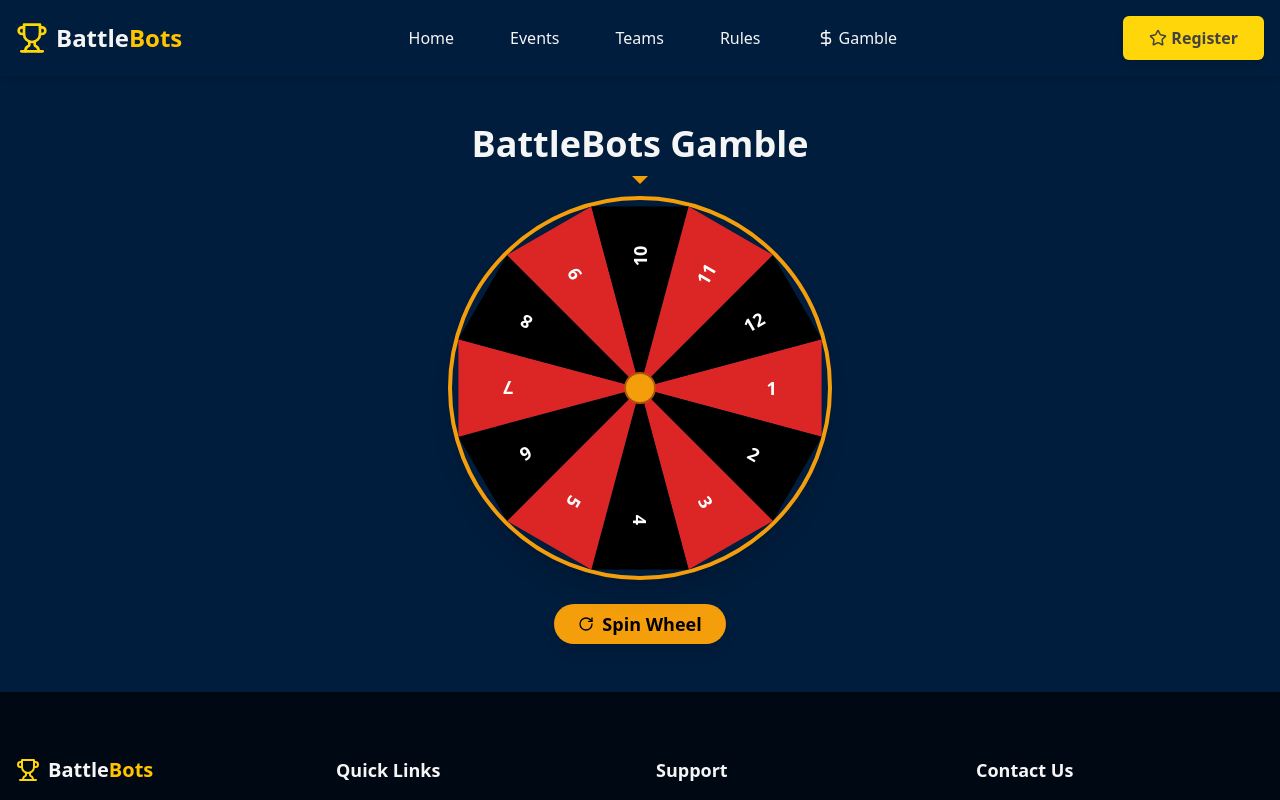
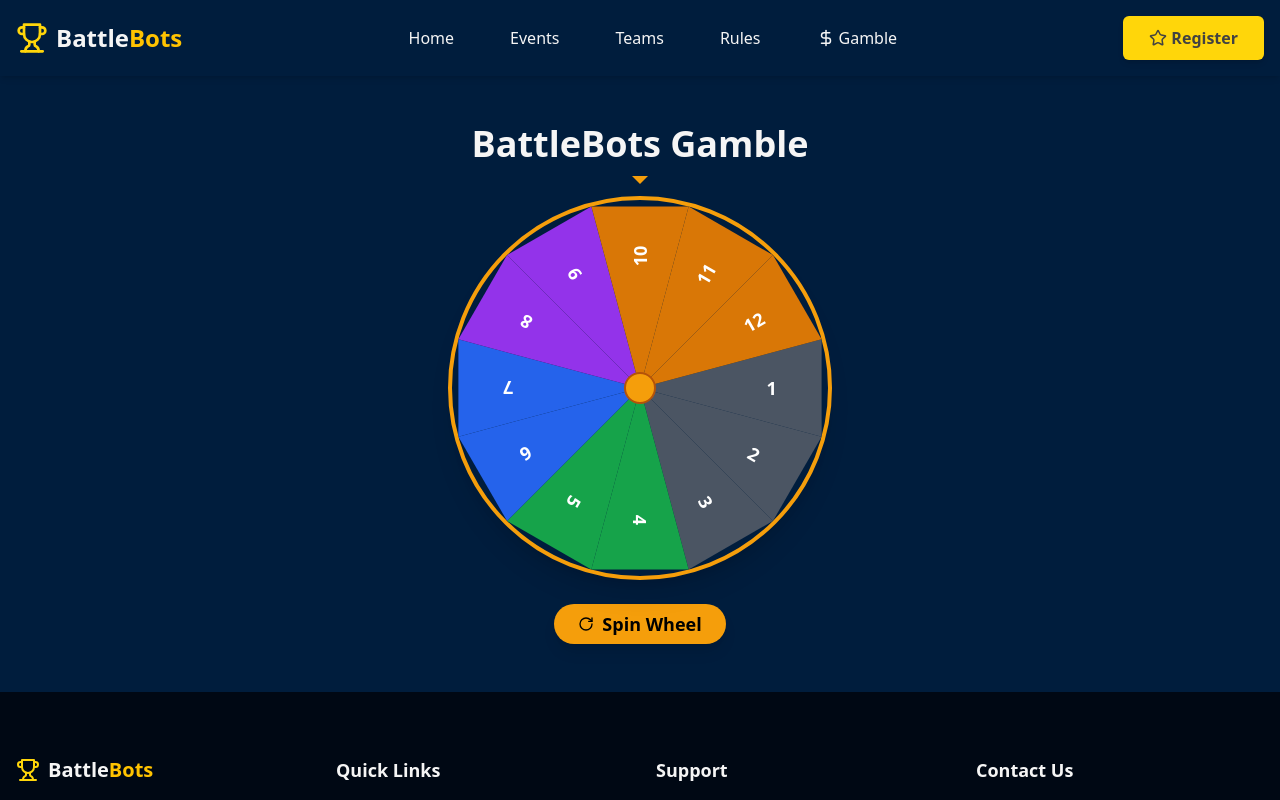
Before and after one commit to bothamlet/battle-bot-arena-hub, a React (Vite) app: page /gamble in a window 1280 px wide. Shown: the top 800 px of the page. Built offline with nearby package versions, Linux system fonts and the light colour scheme.

Commit message:
feat: Implement random robot part rewards
The roulette wheel now awards random robot parts with varying rarities. This includes updating the prize logic to select robot parts and assign rarities.

```diff
--- /dev/null
+++ b/src/components/roulette/RouletteTypes.ts
@@ -0,0 +1,17 @@
+
+import { ReactNode } from "react";
+
+// Robot part types with rarity
+export interface RoulettePart {
+  name: string;
+  rarity: "common" | "uncommon" | "rare" | "epic" | "legendary";
+  description: string;
+  icon: ReactNode;
+}
+
+export interface RouletteSegment {
+  id: number;
+  color: string;
+  label: string;
+  part: RoulettePart;
+}
--- a/src/components/roulette/RouletteWheel.tsx
+++ b/src/components/roulette/RouletteWheel.tsx
@@ -1,39 +1,142 @@
 
-import React, { useState, useRef, useEffect } from "react";
+import React, { useState, useEffect } from "react";
 import { Button } from "@/components/ui/button";
-import { RotateCw, DollarSign } from "lucide-react";
+import { RotateCw, Robot, Wrench, Gear, Cpu, Battery, Microchip, HardDrive } from "lucide-react";
 import { motion, useAnimation } from "framer-motion";
-
-interface RouletteSegment {
-  id: number;
-  color: string;
-  label: string;
-  value: number;
-}
+import { RoulettePart, RouletteSegment } from "./RouletteTypes";
+import PrizeDetails from "./prize/PrizeDetails";
+import PrizeIcon from "./prize/PrizeIcon";
+import SparkleEffect from "./effects/SparkleEffect";
+import ConfettiEffect from "./effects/ConfettiEffect";
 
 const RouletteWheel: React.FC = () => {
   const [isSpinning, setIsSpinning] = useState(false);
   const [result, setResult] = useState<RouletteSegment | null>(null);
+  const [showCelebration, setShowCelebration] = useState(false);
   const controls = useAnimation();
   const spinDuration = 5;
-  const segments: RouletteSegment[] = [
-    { id: 1, color: "bg-red-600", label: "1", value: 1 },
-    { id: 2, color: "bg-black", label: "2", value: 2 },
-    { id: 3, color: "bg-red-600", label: "3", value: 3 },
-    { id: 4, color: "bg-black", label: "4", value: 4 },
-    { id: 5, color: "bg-red-600", label: "5", value: 5 },
-    { id: 6, color: "bg-black", label: "6", value: 6 },
-    { id: 7, color: "bg-red-600", label: "7", value: 7 },
-    { id: 8, color: "bg-black", label: "8", value: 8 },
-    { id: 9, color: "bg-red-600", label: "9", value: 9 },
-    { id: 10, color: "bg-black", label: "10", value: 10 },
-    { id: 11, color: "bg-red-600", label: "11", value: 11 },
-    { id: 12, color: "bg-black", label: "12", value: 12 },
+
+  // Define robot parts with their rarities
+  const robotParts: RoulettePart[] = [
+    {
+      name: "Basic CPU",
+      rarity: "common",
+      description: "A standard processing unit for basic robot functions.",
+      icon: <Cpu className="w-8 h-8 text-gray-200" />
+    },
+    {
+      name: "Steel Gear",
+      rarity: "common",
+      description: "Standard metal gear for mechanical movement.",
+      icon: <Gear className="w-8 h-8 text-gray-200" />
+    },
+    {
+      name: "Standard Battery",
+      rarity: "common",
+      description: "Provides basic power to robot components.",
+      icon: <Battery className="w-8 h-8 text-gray-200" />
+    },
+    {
+      name: "Reinforced Wrench",
+      rarity: "uncommon",
+      description: "Hardened tool for advanced adjustments.",
+      icon: <Wrench className="w-8 h-8 text-green-200" />
+    },
+    {
+      name: "Enhanced Microchip",
+      rarity: "uncommon",
+      description: "Improved processing capabilities for faster calculations.",
+      icon: <Microchip className="w-8 h-8 text-green-200" />
+    },
+    {
+      name: "Tactical Sensor",
+      rarity: "rare",
+      description: "High precision sensor array for advanced detection.",
+      icon: <Robot className="w-8 h-8 text-blue-200" />
+    },
+    {
+      name: "Quantum Processor",
+      rarity: "rare",
+      description: "Next-gen computing core for complex operations.",
+      icon: <Cpu className="w-8 h-8 text-blue-200" />
+    },
+    {
+      name: "Fusion Cell",
+      rarity: "epic",
+      description: "Advanced power source utilizing fusion technology.",
+      icon: <Battery className="w-8 h-8 text-purple-200" />
+    },
+    {
+      name: "Neural Network Module",
+      rarity: "epic",
+      description: "AI learning system for adaptive robot behavior.",
+      icon: <Microchip className="w-8 h-8 text-purple-200" />
+    },
+    {
+      name: "Quantum Storage",
+      rarity: "legendary",
+      description: "Revolutionary data storage with near-infinite capacity.",
+      icon: <HardDrive className="w-8 h-8 text-amber-200" />
+    },
+    {
+      name: "Graviton Core",
+      rarity: "legendary",
+      description: "Experimental power source harnessing gravitational energy.",
+      icon: <Gear className="w-8 h-8 text-amber-200" />
+    },
+    {
+      name: "Sentient Circuit",
+      rarity: "legendary",
+      description: "Self-aware processing unit that develops its own logic.",
+      icon: <Robot className="w-8 h-8 text-amber-200" />
+    },
   ];
 
+  // Create wheel segments with colors based on rarity
+  const segments: RouletteSegment[] = robotParts.map((part, index) => {
+    let color = "bg-gray-600"; // common
+
+    if (part.rarity === "legendary") {
+      color = "bg-amber-600";
+    } else if (part.rarity === "epic") {
+      color = "bg-purple-600";
+    } else if (part.rarity === "rare") {
+      color = "bg-blue-600";
+    } else if (part.rarity === "uncommon") {
+      color = "bg-green-600";
+    }
+
+    return {
+      id: index + 1,
+      color: color,
+      label: (index + 1).toString(),
+      part: part
+    };
+  });
+
   const getRandomResult = () => {
-    const randomIndex = Math.floor(Math.random() * segments.length);
-    return segments[randomIndex];
+    // Weight the results by rarity
+    const weights = {
+      common: 50,     // 50% chance
+      uncommon: 30,   // 30% chance
+      rare: 15,       // 15% chance
+      epic: 4,        // 4% chance
+      legendary: 1    // 1% chance
+    };
+
+    // Create a weighted array
+    const weightedSegments: RouletteSegment[] = [];
+
+    segments.forEach(segment => {
+      const count = weights[segment.part.rarity];
+      for (let i = 0; i < count; i++) {
+        weightedSegments.push(segment);
+      }
+    });
+
+    // Get random segment from weighted array
+    const randomIndex = Math.floor(Math.random() * weightedSegments.length);
+    return weightedSegments[randomIndex];
   };
 
   const spinWheel = async () => {
@@ -41,6 +144,7 @@ const RouletteWheel: React.FC = () => {
 
     setIsSpinning(true);
     setResult(null);
+    setShowCelebration(false);
 
     const randomResult = getRandomResult();
     const extraRotations = 5; // Number of full rotations before landing
@@ -61,10 +165,22 @@ const RouletteWheel: React.FC = () => {
 
     setResult(randomResult);
     setIsSpinning(false);
+
+    // Show celebration effects for rare items
+    if (randomResult.part.rarity === "epic" || randomResult.part.rarity === "legendary") {
+      setShowCelebration(true);
+    }
   };
 
+  // Check if result is rare for special effects
+  const isRareResult = result?.part.rarity === "epic" || result?.part.rarity === "legendary";
+
   return (
-    <div className="flex flex-col items-center space-y-6">
+    <div className="flex flex-col items-center space-y-6 relative">
+      {/* Celebration effects */}
+      <ConfettiEffect show={showCelebration} />
+      <SparkleEffect show={showCelebration} isRare={isRareResult || false} />
+
       <div className="relative w-80 h-80 sm:w-96 sm:h-96">
         {/* Pointer/indicator */}
         <div className="absolute top-0 left-1/2 transform -translate-x-1/2 -translate-y-5 z-10">
@@ -120,12 +236,27 @@ const RouletteWheel: React.FC = () => {
         </Button>
 
         {result && (
-          <div className="mt-4 p-4 bg-battlebot-golden-yellow/20 border border-battlebot-golden-yellow rounded-lg text-center">
-            <p className="text-battlebot-light-text text-xl font-bold">Result: {result.label}</p>
-            <p className="text-battlebot-golden-yellow flex items-center justify-center gap-1">
-              <DollarSign size={18} />
-              <span>Value: {result.value} credits</span>
-            </p>
+          <div className="mt-4 p-6 bg-battlebot-deep-navy-blue/95 border border-battlebot-golden-yellow rounded-lg text-center w-full max-w-md">
+            <div className="flex flex-col items-center justify-center">
+              {/* Prize icon */}
+              <PrizeIcon
+                result={result.part}
+                isRare={isRareResult}
+                showCelebration={showCelebration}
+              />
+
+              {/* Prize details */}
+              <PrizeDetails result={result.part} isRare={isRareResult} />
+
+              <div className="mt-4 bg-battlebot-deep-navy-blue/50 p-2 px-4 rounded-full border border-battlebot-golden-yellow/30">
+                <span className="text-battlebot-golden-yellow text-sm">
+                  {result.part.rarity === "legendary" ? "0.1%" :
+                   result.part.rarity === "epic" ? "1.1%" :
+                   result.part.rarity === "rare" ? "5.5%" :
+                   result.part.rarity === "uncommon" ? "24%" : "69.4%"} chance
+                </span>
+              </div>
+            </div>
           </div>
         )}
       </div>
--- a/src/components/roulette/prize/PrizeDetails.tsx
+++ b/src/components/roulette/prize/PrizeDetails.tsx
@@ -1,14 +1,7 @@
 
 import React from "react";
 import { motion } from "framer-motion";
-
-// Define the RoulettePart type directly here
-interface RoulettePart {
-  name: string;
-  rarity: "common" | "uncommon" | "rare" | "epic" | "legendary";
-  description: string;
-  icon: React.ReactNode;
-}
+import { RoulettePart } from "../RouletteTypes";
 
 interface PrizeDetailsProps {
   result: RoulettePart;
--- a/src/components/roulette/prize/PrizeIcon.tsx
+++ b/src/components/roulette/prize/PrizeIcon.tsx
@@ -2,14 +2,7 @@
 import React from "react";
 import { motion } from "framer-motion";
 import { Sparkles } from "lucide-react";
-
-// Define the RoulettePart type directly here
-interface RoulettePart {
-  name: string;
-  rarity: "common" | "uncommon" | "rare" | "epic" | "legendary";
-  description: string;
-  icon: React.ReactNode;
-}
+import { RoulettePart } from "../RouletteTypes";
 
 interface PrizeIconProps {
   result: RoulettePart;
```
